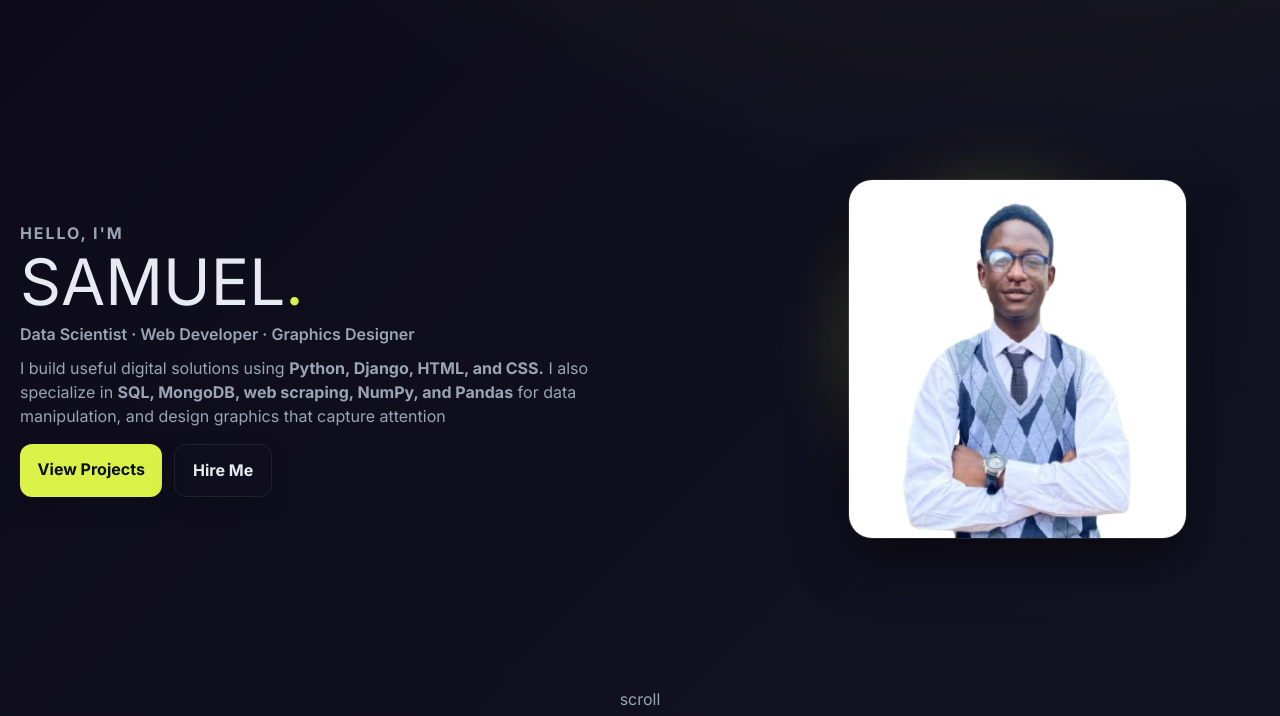
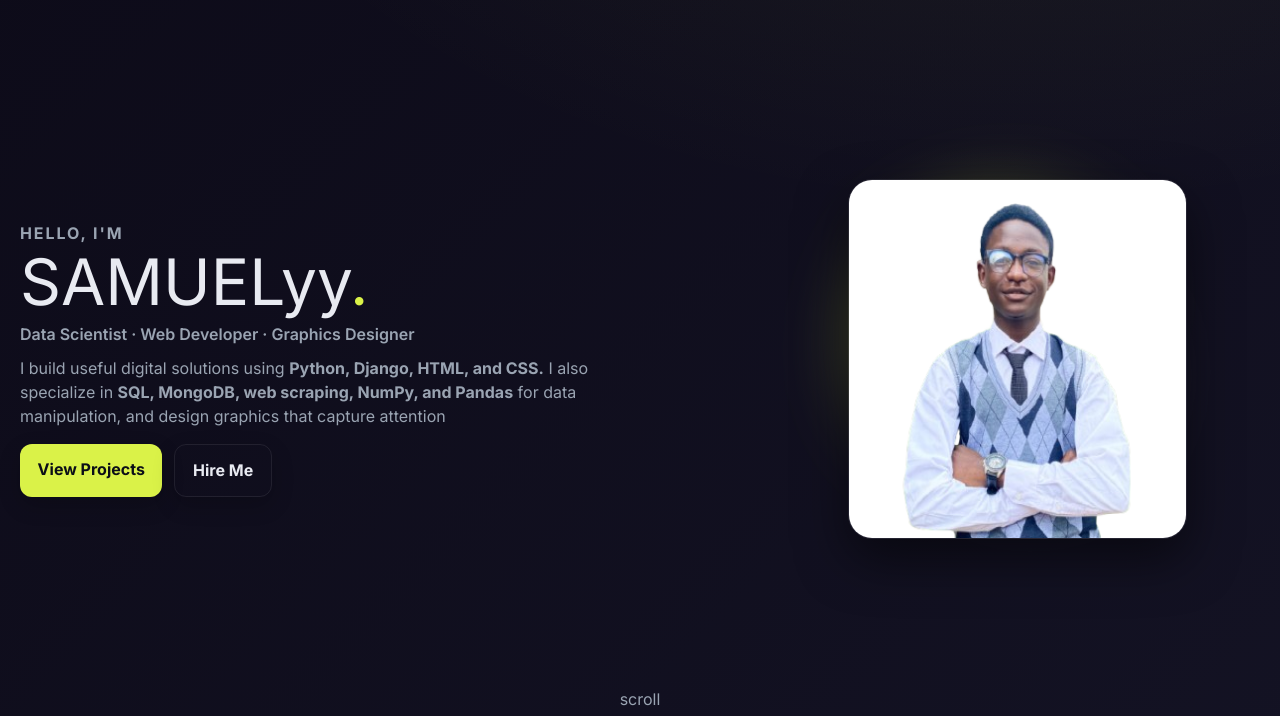
Before and after one commit to sammy001-cmd/sammy-portfolio, a plain HTML site: page index.html in a window 1280 px wide. Shown: the part 84-800 px from the top of the page. Drawn offline with nearby package versions, Linux system fonts and the light colour scheme.

Commit message:
new update

```diff
--- a/index.html
+++ b/index.html
@@ -40,7 +40,7 @@
       <div class="container hero__grid">
         <div class="hero__text">
           <p class="eyebrow">Hello, I'm</p>
-          <h1>SAMUEL<span class="accent">.</span></h1>
+          <h1>SAMUELyy<span class="accent">.</span></h1>
           <h2 class="subtitle">Data Scientist · Web Developer · Graphics Designer</h2>
           <p class="lead">I build useful digital solutions using <strong>Python, Django, HTML, and CSS.</strong>
             I also specialize in <strong>SQL, MongoDB, web scraping, NumPy, and Pandas</strong> for data manipulation,
```
